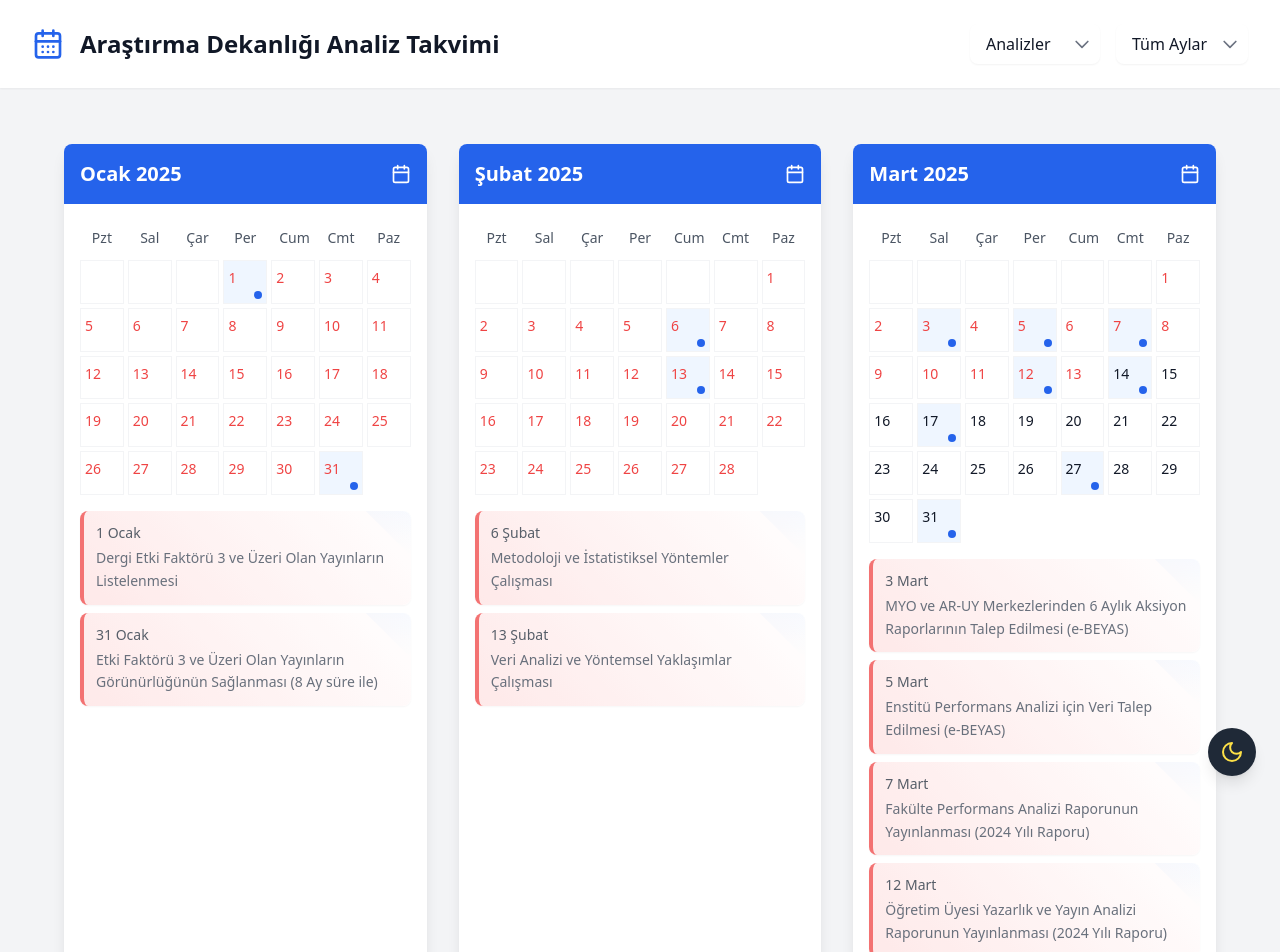
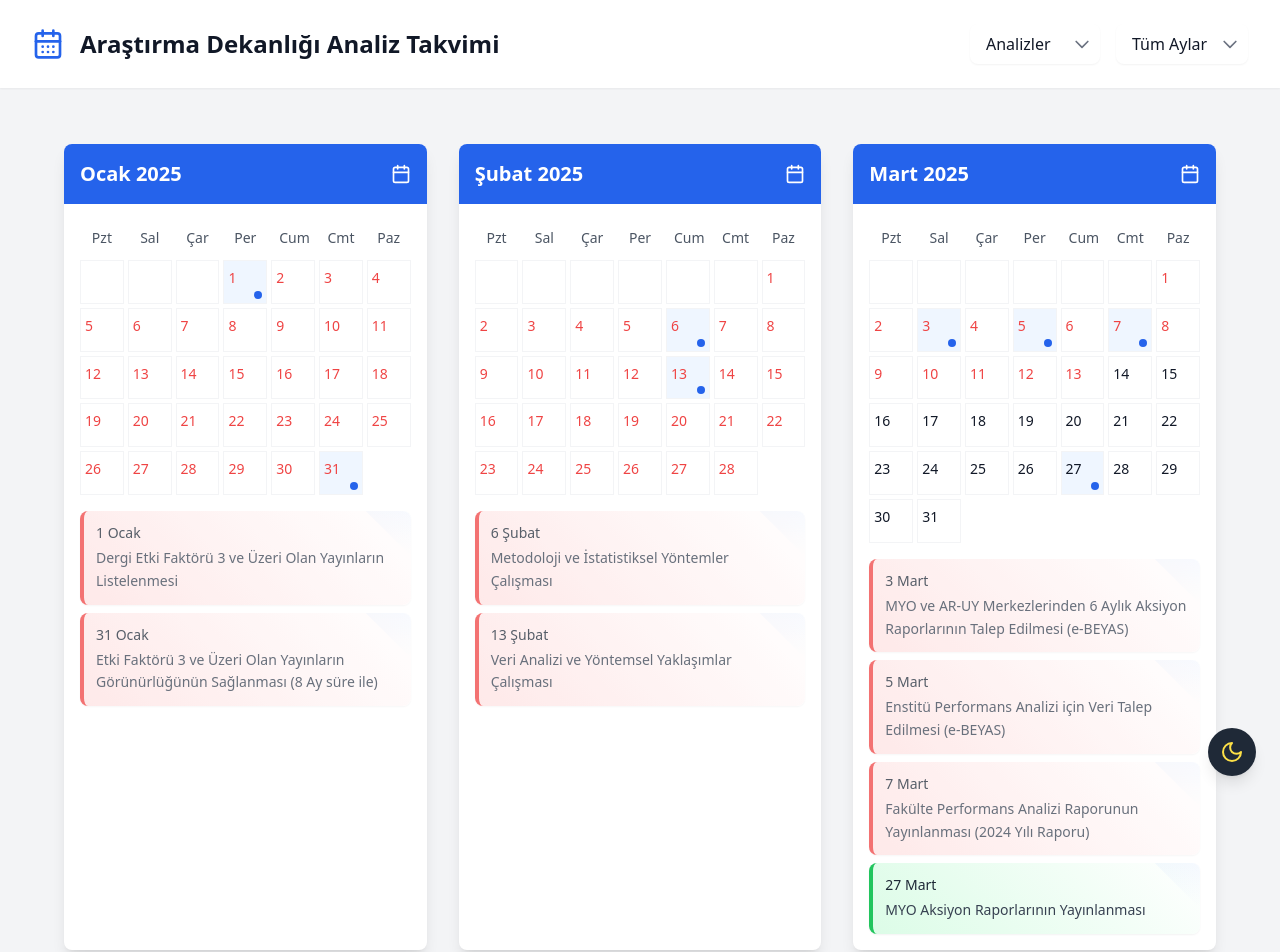
Before and after one commit to umitcaninz/analiztakvimi, a React (Vite) app: page / in a window 1280 px wide. Shown: the top 952 px of the page. Built offline with nearby package versions, Linux system fonts and the light colour scheme.

Commit message:
Update data.ts

```diff
--- a/src/data.ts
+++ b/src/data.ts
@@ -52,18 +52,18 @@ export const calendarData: DataStore = {
       "is_new": true,
       "link": "https://ardek.ankara.edu.tr/wp-content/uploads/sites/398/2025/03/KPS-KLT-ISB-10.03.2024.pdf"
     },
-    "2025-03-12": {
-      "date": "2025-03-12",
+    "2025-04-30": {
+      "date": "2025-04-30",
       "description": "Öğretim Üyesi Yazarlık ve Yayın Analizi Raporunun Yayınlanması (2024 Yılı Raporu)",
       "is_new": true
     },
-    "2025-03-14": {
-      "date": "2025-03-14",
+    "2025-04-24": {
+      "date": "2025-04-24",
       "description": "MYO'lardan ve AR-UY Merkezlerinden Aksiyon Raporlarının Araştırma Dekanlığı'na İletilmesi için SON GÜN",
       "is_new": true
     },
-    "2025-03-17": {
-      "date": "2025-03-17",
+    "2025-04-07": {
+      "date": "2025-04-07",
       "description": "Enstitülerin Verilerini Araştırma Dekanlığı'na İletilmesi için SON GÜN",
       "is_new": true
     },
@@ -72,8 +72,8 @@ export const calendarData: DataStore = {
       "description": "MYO Aksiyon Raporlarının Yayınlanması",
       "is_new": true
     },
-    "2025-03-31": {
-      "date": "2025-03-31",
+    "2025-04-17": {
+      "date": "2025-04-17",
       "description": "Enstitü Performans Analizi Raporunun Yayınlanması",
       "is_new": true
     },
@@ -87,8 +87,8 @@ export const calendarData: DataStore = {
       "description": "AR-UY Merkezleri Aksiyon Raporlarının Yayınlanması",
       "is_new": true
     },
-    "2025-05-08": {
-      "date": "2025-05-08",
+    "2025-05-22": {
+      "date": "2025-05-22",
       "description": "Alan Bazlı Göstergelerin Karşılaştırmalı Analizi Raporunun Yayınlanması",
       "is_new": true
     },
```
